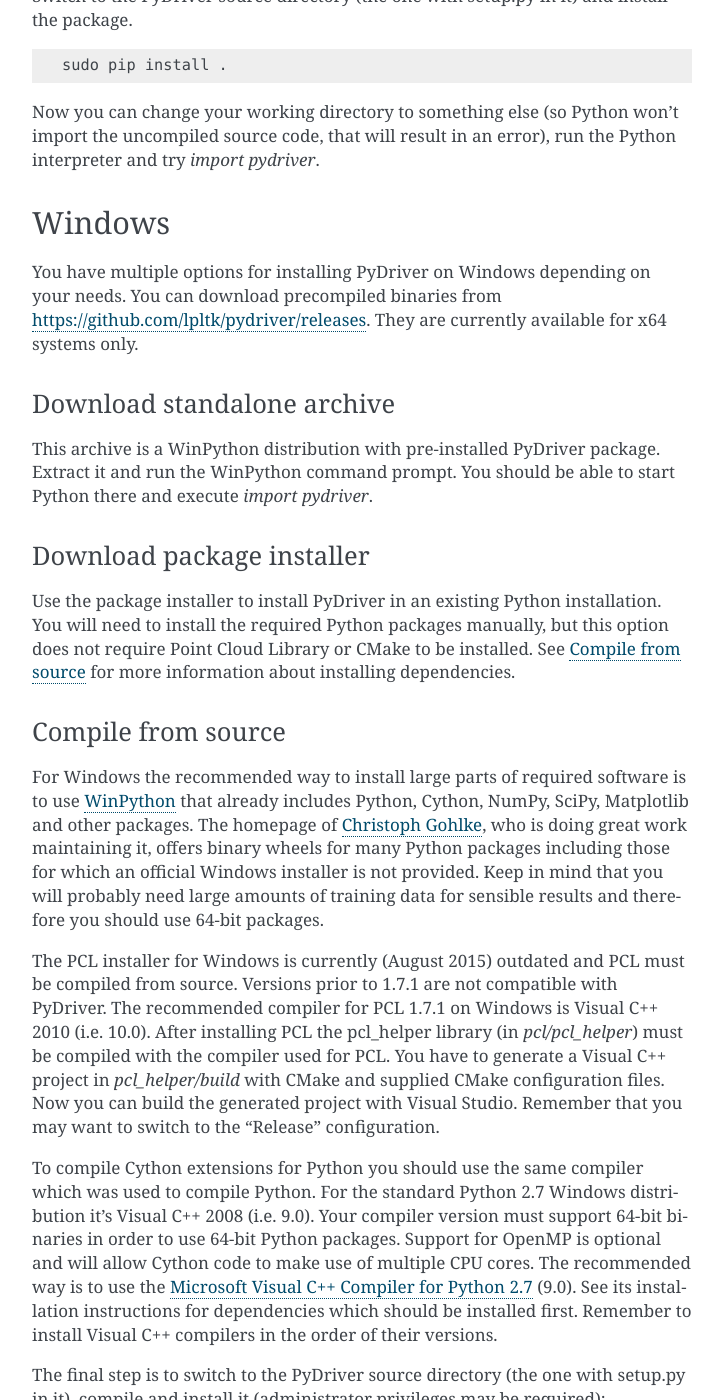
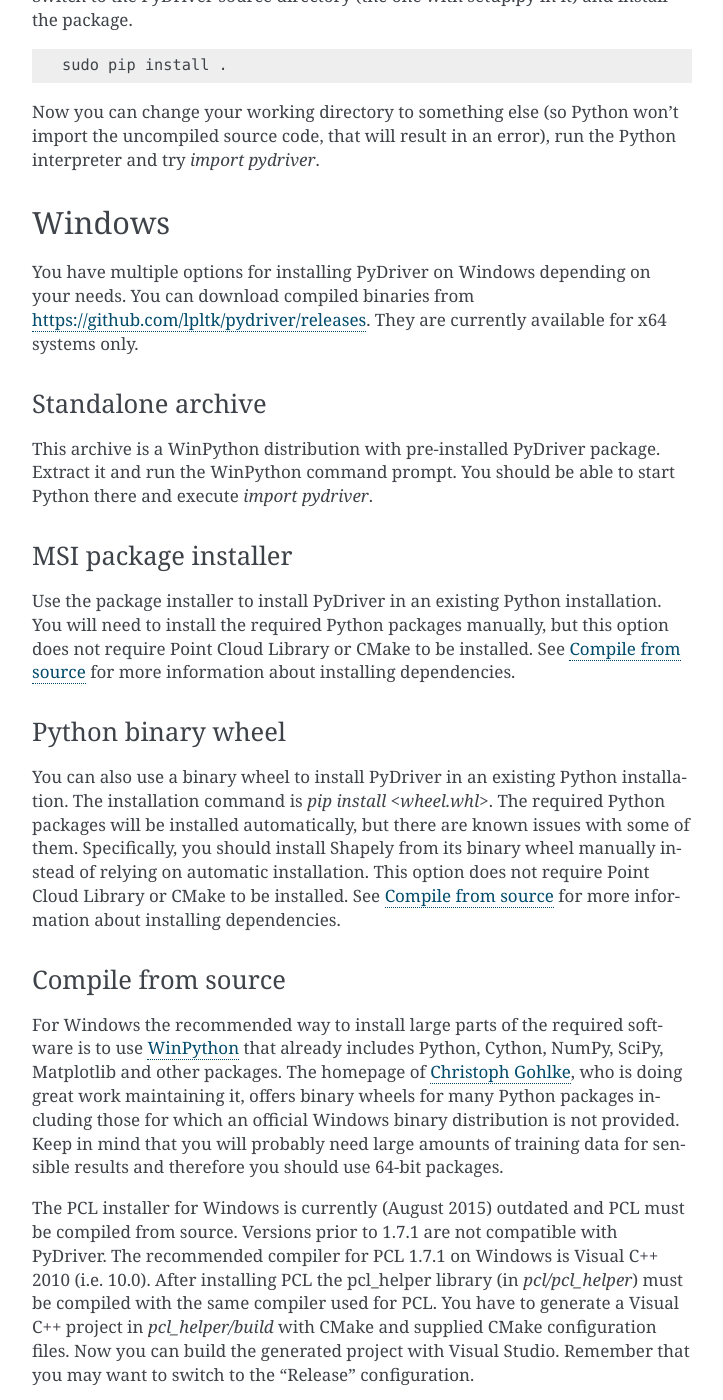
Before and after one commit to Leonard-Plotkin/pydriver, a Sphinx documentation site: the page built from doc/installation.rst, in a window 1280 px wide and 1400 px high, scrolled down 1194 px. Shown: the whole window, without its empty margins (388-1111 px from the left). Built offline with Sphinx 7.4.7, drawn with Linux system fonts in a browser that asks for light colours; some of the changed text lies outside the part shown.

Commit message:
Update Windows installation documentation
Add description for binary wheel installation

```diff
--- a/doc/installation.rst
+++ b/doc/installation.rst
@@ -2,8 +2,8 @@
 Installation
 ============
 
-Although the PyDriver framework was only tested with Ubuntu 14.04 and Windows 7 so far, it should be usable with every
-operating system which supports Python 2.7 and all required components.
+Although the PyDriver framework was only tested with Ubuntu 14.04 and Windows 7 so far, it should
+be usable with every operating system which supports Python 2.7 and all required components.
 
 The `PyDriver repository <https://github.com/lpltk/pydriver>`_ is located at GitHub.
 
@@ -72,36 +72,45 @@
 -------
 
 You have multiple options for installing PyDriver on Windows depending on your needs. You can
-download precompiled binaries from https://github.com/lpltk/pydriver/releases. They are currently
+download compiled binaries from https://github.com/lpltk/pydriver/releases. They are currently
 available for x64 systems only.
 
-Download standalone archive
----------------------------
+Standalone archive
+------------------
 This archive is a WinPython distribution with pre-installed PyDriver package. Extract it and
 run the WinPython command prompt. You should be able to start Python there and execute
 *import pydriver*.
 
-Download package installer
---------------------------
+MSI package installer
+---------------------
 Use the package installer to install PyDriver in an existing Python installation. You will need
 to install the required Python packages manually, but this option does not require Point Cloud
+Library or CMake to be installed. See `Compile from source`_ for more information about installing
+dependencies.
+
+Python binary wheel
+-------------------
+You can also use a binary wheel to install PyDriver in an existing Python installation. The installation
+command is *pip install <wheel.whl>*. The required Python packages will be installed automatically, but
+there are known issues with some of them. Specifically, you should install Shapely from its binary wheel
+manually instead of relying on automatic installation. This option does not require Point Cloud
 Library or CMake to be installed. See `Compile from source`_ for more information about installing
 dependencies.
 
 Compile from source
 -------------------
 
-For Windows the recommended way to install large parts of required software is to use
+For Windows the recommended way to install large parts of the required software is to use
 `WinPython <https://winpython.github.io/>`_ that already includes Python, Cython, NumPy, SciPy,
 Matplotlib and other packages. The homepage of `Christoph Gohlke <http://www.lfd.uci.edu/~gohlke/pythonlibs/>`_,
 who is doing great work maintaining it, offers binary wheels for many Python packages including
-those for which an official Windows installer is not provided. Keep in mind that you will probably
+those for which an official Windows binary distribution is not provided. Keep in mind that you will probably
 need large amounts of training data for sensible results and therefore you should use 64-bit packages.
 
 The PCL installer for Windows is currently (August 2015) outdated and PCL must be compiled from source.
 Versions prior to 1.7.1 are not compatible with PyDriver. The recommended compiler for PCL 1.7.1 on
 Windows is Visual C++ 2010 (i.e. 10.0). After installing PCL the pcl_helper library (in *pcl/pcl_helper*)
-must be compiled with the compiler used for PCL. You have to generate a Visual C++ project in
+must be compiled with the same compiler used for PCL. You have to generate a Visual C++ project in
 *pcl_helper/build* with CMake and supplied CMake configuration files. Now you can build the generated
 project with Visual Studio. Remember that you may want to switch to the "Release" configuration.
 
```
